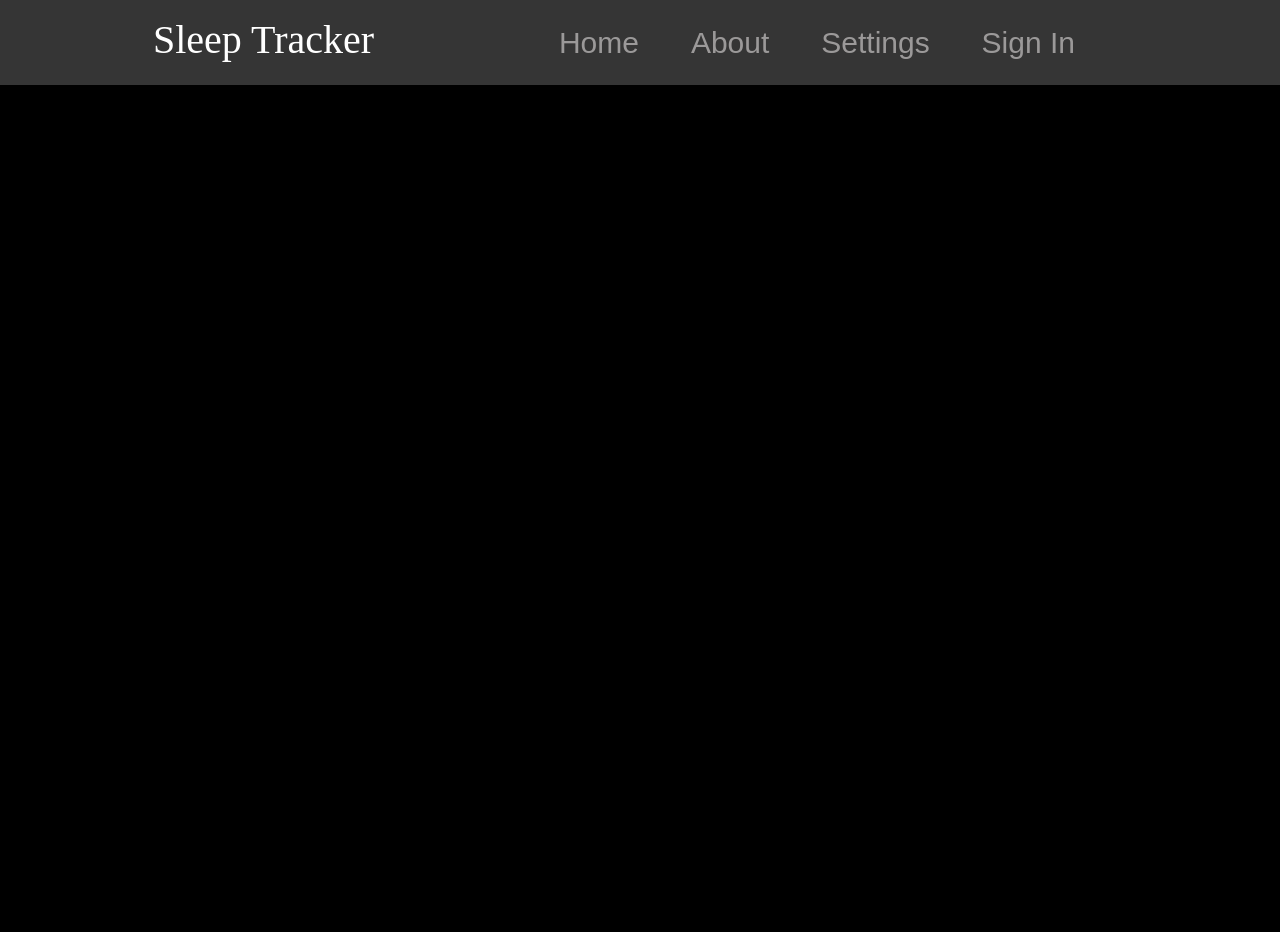
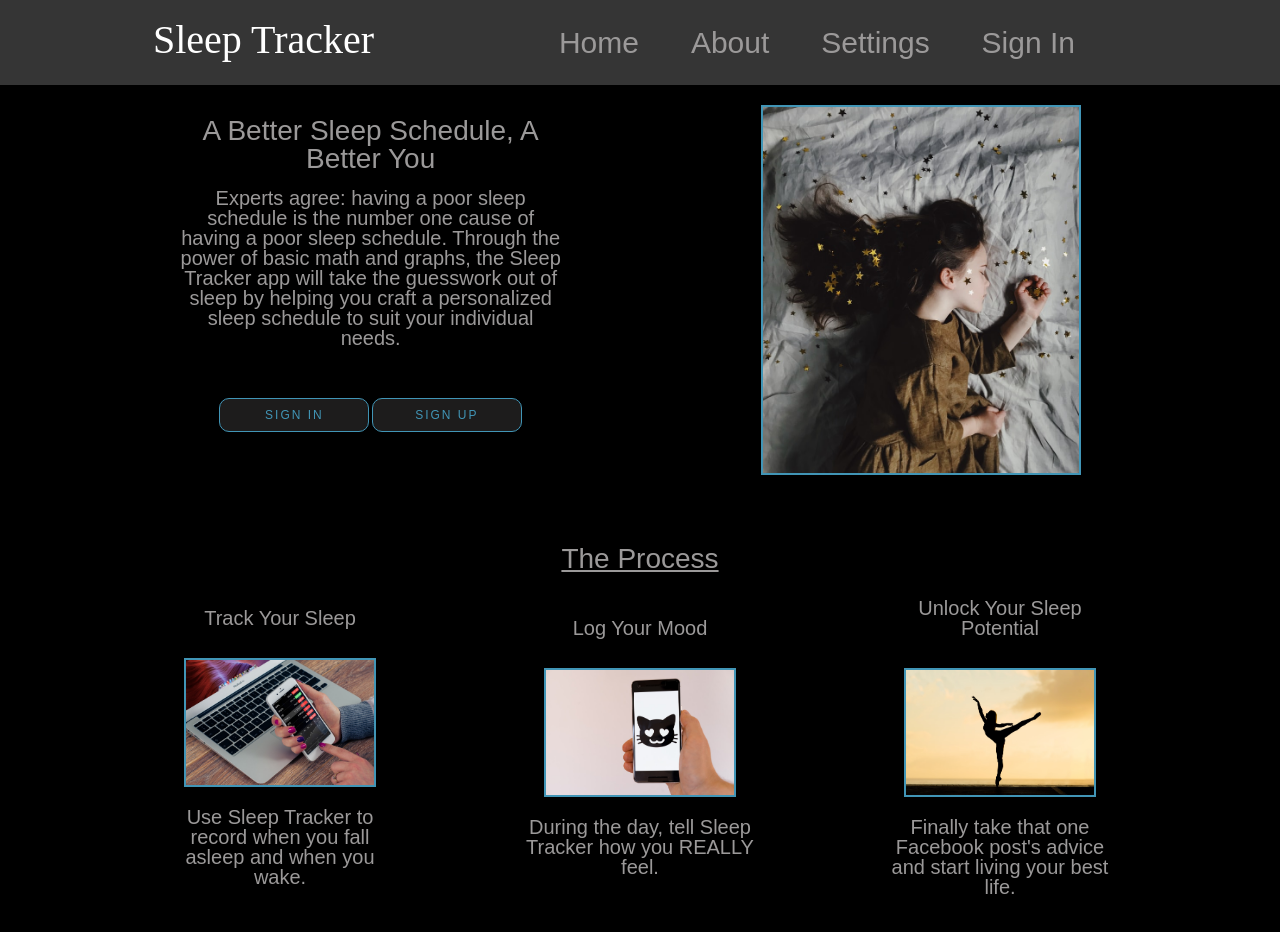
Before and after one commit to Buildweek-Food-Truck-Trackr2/front-end, a React (Create React App) app: page / in a window 1280 px wide. Shown: the top 932 px of the page. Before the commit the page ends 800 px from the top, so only its background shows below. Built offline with nearby package versions, Linux system fonts and the light colour scheme.

Commit message:
fixed routing of welcomepage

```diff
--- a/src/App.js
+++ b/src/App.js
@@ -112,6 +112,7 @@ function App() {
         <Route exact path="/login" component={Signin} />
 
         <Route path="/welcome" component={WelcomePage} />
+        <Route path="/" component={WelcomePage} />
 
       </Switch>
 
```
